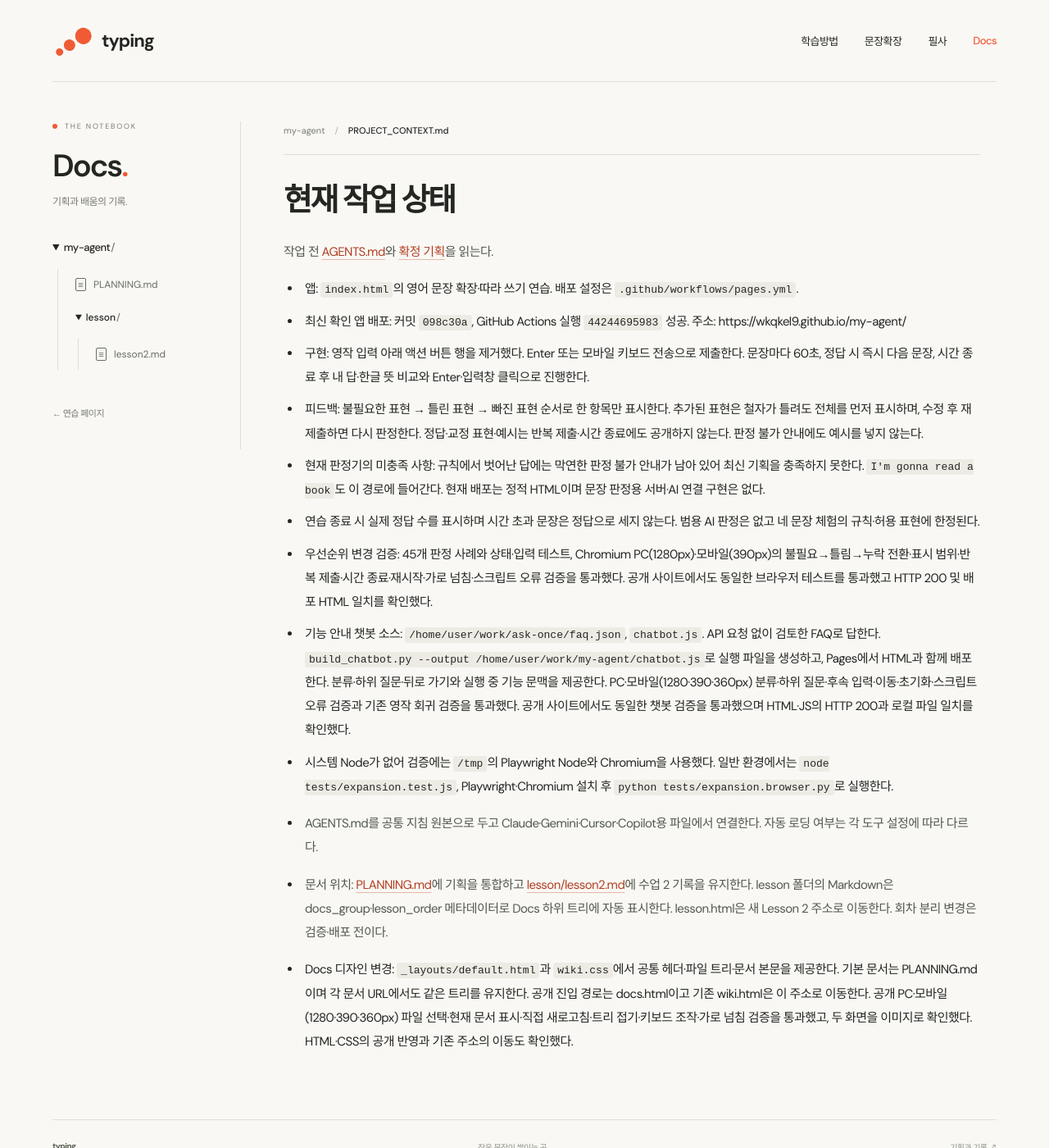
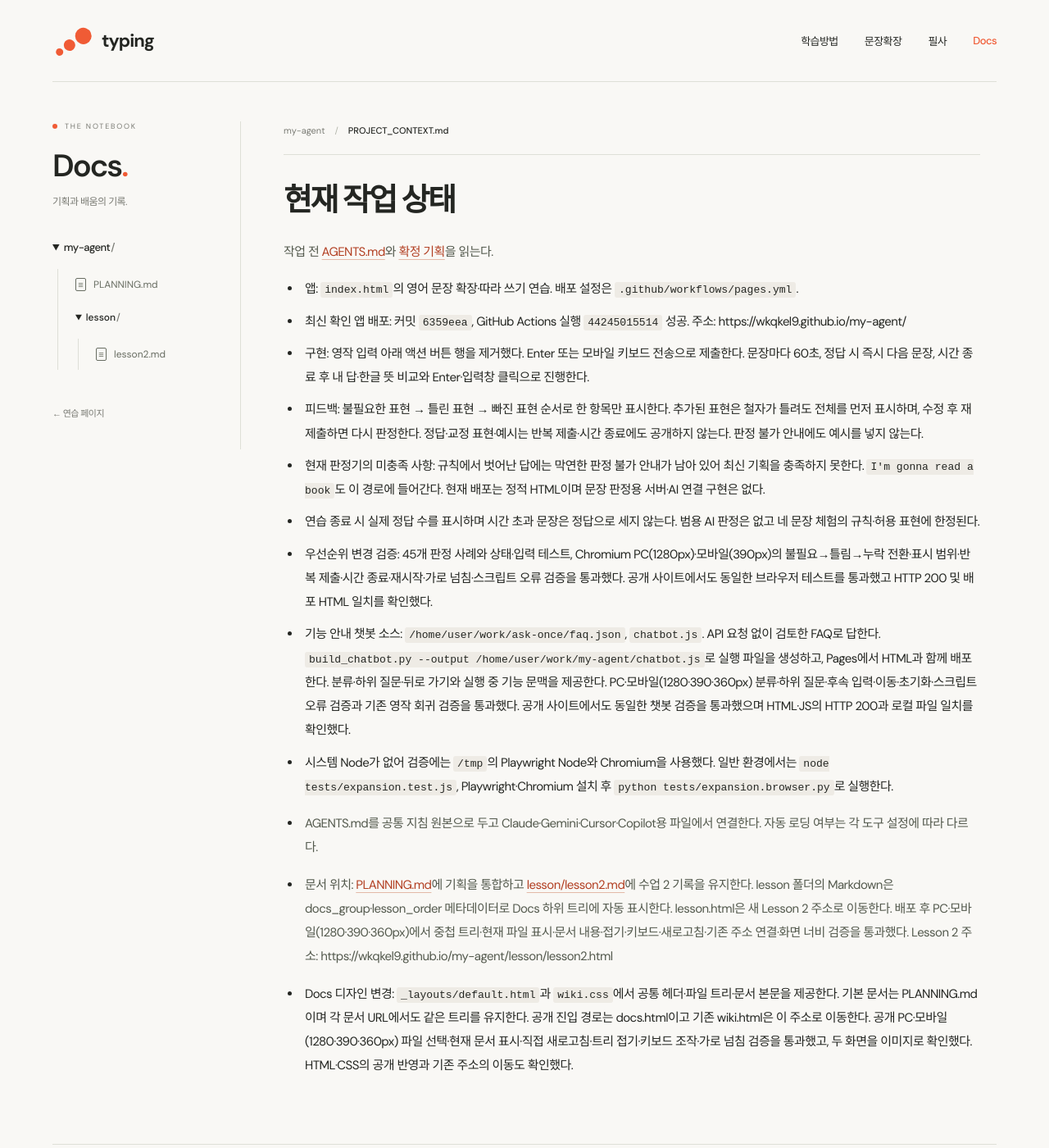
Before and after one commit to wkqkel9/my-agent, a Jekyll site: the page built from PROJECT_CONTEXT.md, in a window 1280 px wide and 1400 px high. Shown: the whole window at 82% size. Built offline with Jekyll 4.4.1, drawn with Linux system fonts in a browser that asks for light colours; our own code applies the rules of GitHub Pages for plain Markdown files.

Commit message:
Record verified numbered lesson navigation [skip ci]

```diff
--- a/PROJECT_CONTEXT.md
+++ b/PROJECT_CONTEXT.md
@@ -3,7 +3,7 @@
 작업 전 [AGENTS.md](AGENTS.md)와 [확정 기획](PLANNING.md)을 읽는다.
 
 - 앱: `index.html`의 영어 문장 확장·따라 쓰기 연습. 배포 설정은 `.github/workflows/pages.yml`.
-- 최신 확인 앱 배포: 커밋 `098c30a`, GitHub Actions 실행 `44244695983` 성공. 주소: https://wkqkel9.github.io/my-agent/
+- 최신 확인 앱 배포: 커밋 `6359eea`, GitHub Actions 실행 `44245015514` 성공. 주소: https://wkqkel9.github.io/my-agent/
 - 구현: 영작 입력 아래 액션 버튼 행을 제거했다. Enter 또는 모바일 키보드 전송으로 제출한다. 문장마다 60초, 정답 시 즉시 다음 문장, 시간 종료 후 내 답·한글 뜻 비교와 Enter·입력창 클릭으로 진행한다.
 - 피드백: 불필요한 표현 → 틀린 표현 → 빠진 표현 순서로 한 항목만 표시한다. 추가된 표현은 철자가 틀려도 전체를 먼저 표시하며, 수정 후 재제출하면 다시 판정한다. 정답·교정 표현·예시는 반복 제출·시간 종료에도 공개하지 않는다. 판정 불가 안내에도 예시를 넣지 않는다.
 - 현재 판정기의 미충족 사항: 규칙에서 벗어난 답에는 막연한 판정 불가 안내가 남아 있어 최신 기획을 충족하지 못한다. `I'm gonna read a book`도 이 경로에 들어간다. 현재 배포는 정적 HTML이며 문장 판정용 서버·AI 연결 구현은 없다.
@@ -13,7 +13,7 @@
 - 시스템 Node가 없어 검증에는 `/tmp`의 Playwright Node와 Chromium을 사용했다. 일반 환경에서는 `node tests/expansion.test.js`, Playwright·Chromium 설치 후 `python tests/expansion.browser.py`로 실행한다.
 - AGENTS.md를 공통 지침 원본으로 두고 Claude·Gemini·Cursor·Copilot용 파일에서 연결한다. 자동 로딩 여부는 각 도구 설정에 따라 다르다.
 
-- 문서 위치: [PLANNING.md](PLANNING.md)에 기획을 통합하고 [lesson/lesson2.md](lesson/lesson2.md)에 수업 2 기록을 유지한다. lesson 폴더의 Markdown은 docs_group·lesson_order 메타데이터로 Docs 하위 트리에 자동 표시한다. lesson.html은 새 Lesson 2 주소로 이동한다. 회차 분리 변경은 검증·배포 전이다.
+- 문서 위치: [PLANNING.md](PLANNING.md)에 기획을 통합하고 [lesson/lesson2.md](lesson/lesson2.md)에 수업 2 기록을 유지한다. lesson 폴더의 Markdown은 docs_group·lesson_order 메타데이터로 Docs 하위 트리에 자동 표시한다. lesson.html은 새 Lesson 2 주소로 이동한다. 배포 후 PC·모바일(1280·390·360px)에서 중첩 트리·현재 파일 표시·문서 내용·접기·키보드·새로고침·기존 주소 연결·화면 너비 검증을 통과했다. Lesson 2 주소: https://wkqkel9.github.io/my-agent/lesson/lesson2.html
 
 
 - Docs 디자인 변경: `_layouts/default.html`과 `wiki.css`에서 공통 헤더·파일 트리·문서 본문을 제공한다. 기본 문서는 PLANNING.md이며 각 문서 URL에서도 같은 트리를 유지한다. 공개 진입 경로는 docs.html이고 기존 wiki.html은 이 주소로 이동한다. 공개 PC·모바일(1280·390·360px) 파일 선택·현재 문서 표시·직접 새로고침·트리 접기·키보드 조작·가로 넘침 검증을 통과했고, 두 화면을 이미지로 확인했다. HTML·CSS의 공개 반영과 기존 주소의 이동도 확인했다.
```
